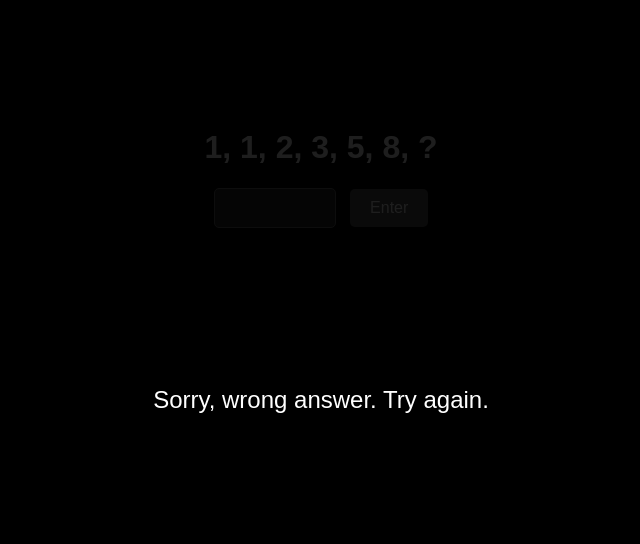
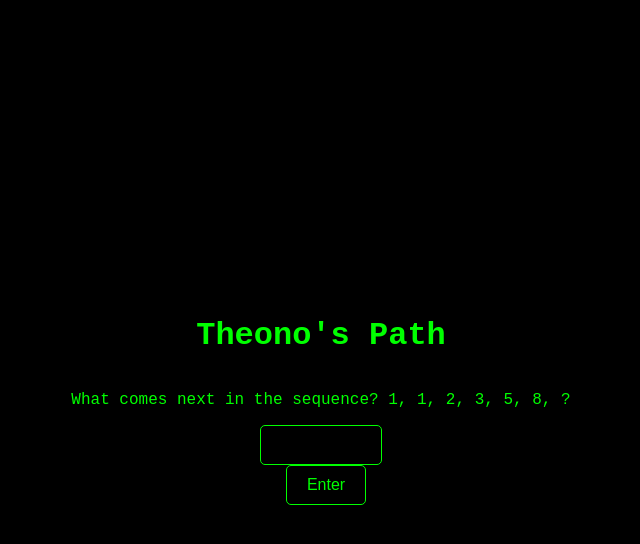
Before and after one commit to TheanosPath/Theanos-Path-Site, a plain HTML site: page index.html in a window 1280 px wide. Both pictures are taken after a click on the button "Enter". Shown: the whole page, without its empty margins (319-959 px from the left). Drawn offline with Linux system fonts and the light colour scheme.

Commit message:
Update index.html
centered numbers, text box, and enter button on center of page  oth vertically and horizontally.  also changed aesthetic to look like the matrix.   But this is just a placeholder>

```diff
--- a/index.html
+++ b/index.html
@@ -2,80 +2,61 @@
 <html lang="en">
 <head>
   <meta charset="UTF-8" />
-  <meta name="viewport" content="width=device-width, initial-scale=1.0"/>
-  <title>Theano’s Path</title>
+  <meta name="viewport" content="width=device-width, initial-scale=1.0" />
+  <title>Theono's Path</title>
   <style>
     body {
       background-color: #000;
-      color: #ccc;
-      font-family: Arial, sans-serif;
-      text-align: center;
-      padding-top: 100px;
+      color: #0f0;
+      font-family: 'Courier New', Courier, monospace;
+      height: 100vh;
+      margin: 0;
+      display: flex;
+      flex-direction: column;
+      justify-content: center;
+      align-items: center;
     }
     input[type="number"] {
       padding: 10px;
       font-size: 16px;
       width: 100px;
-      background-color: #222;
-      color: #ccc;
-      border: 1px solid #555;
+      background-color: #000;
+      color: #0f0;
+      border: 1px solid #0f0;
       border-radius: 5px;
       -moz-appearance: textfield;
-
+      -webkit-appearance: none;
     }
-
-::-webkit-inner-spin-button,
-::-webkit-outer-spin-button {
-  -webkit-appearance: none;
-  margin: 0;
-}
-
-
     button {
       padding: 10px 20px;
       font-size: 16px;
-      margin-left: 10px;
-      background-color: #444;
-      color: #ccc;
-      border: none;
+      background-color: #000;
+      color: #0f0;
+      border: 1px solid #0f0;
       border-radius: 5px;
       cursor: pointer;
+      margin-left: 10px;
     }
-    #popup {
-      display: none;
-      position: fixed;
-      top: 0;
-      left: 0;
-      width: 100%;
-      height: 100%;
-      background-color: rgba(0, 0, 0, 0.85);
-      color: #fff;
-      font-size: 24px;
-      justify-content: center;
-      align-items: center;
-      z-index: 999;
+    button:hover {
+      background-color: #0f0;
+      color: #000;
     }
   </style>
 </head>
 <body>
-  <h1>1, 1, 2, 3, 5, 8, ?</h1>
-  <input type="number" id="answerInput" />
+  <h1>Theono's Path</h1>
+  <p>What comes next in the sequence? 1, 1, 2, 3, 5, 8, ?</p>
+  <input type="number" id="userInput" />
   <button onclick="checkAnswer()">Enter</button>
-
-  <div id="popup" onclick="hidePopup()">Sorry, wrong answer. Try again.</div>
 
   <script>
     function checkAnswer() {
-      const input = document.getElementById('answerInput').value.trim();
+      const input = document.getElementById("userInput").value;
       if (input === "13") {
         window.location.href = "congrats.html";
       } else {
-        document.getElementById('popup').style.display = "flex";
+        alert("Sorry, wrong answer. Try again.");
       }
-    }
-
-    function hidePopup() {
-      document.getElementById('popup').style.display = "none";
     }
   </script>
 </body>
```
